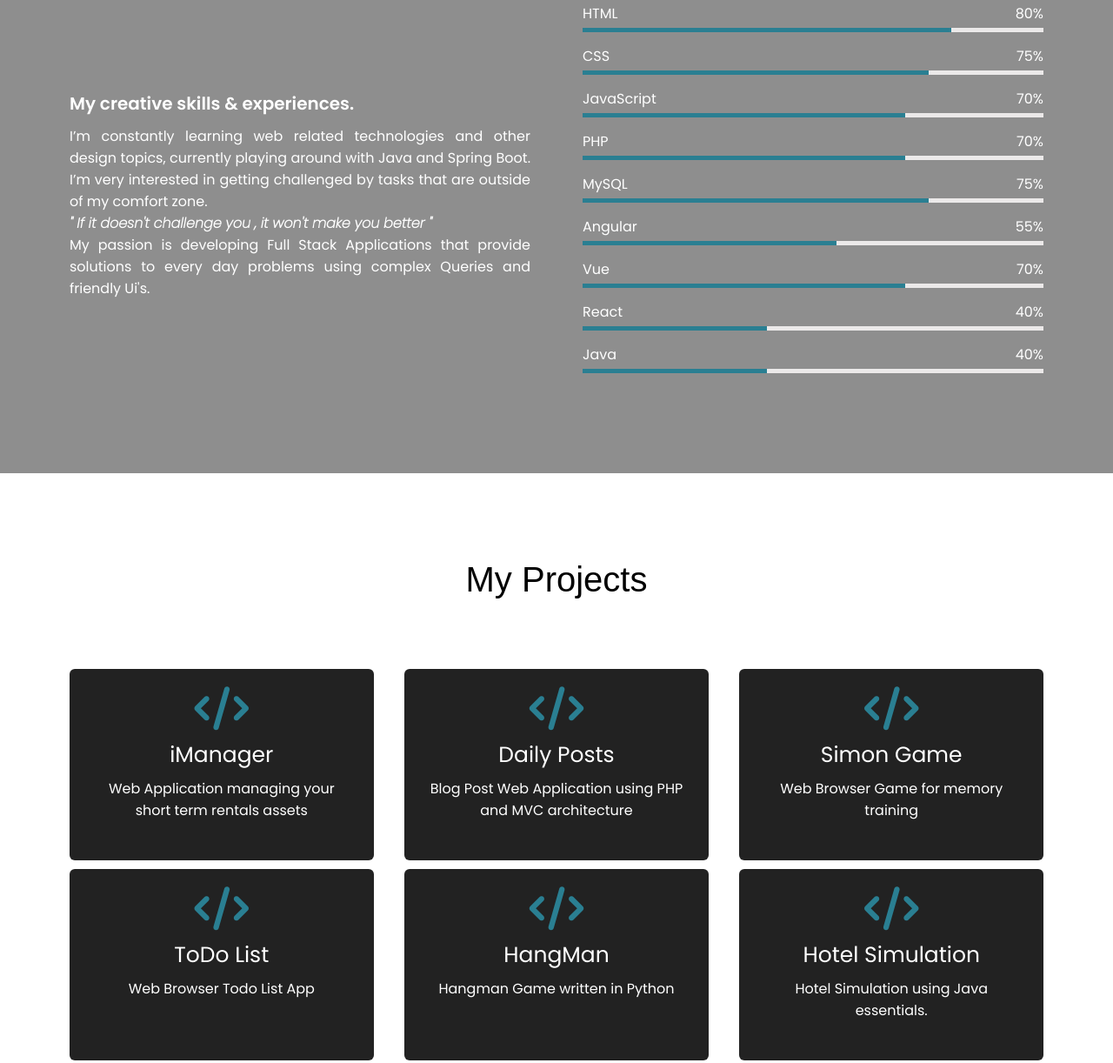
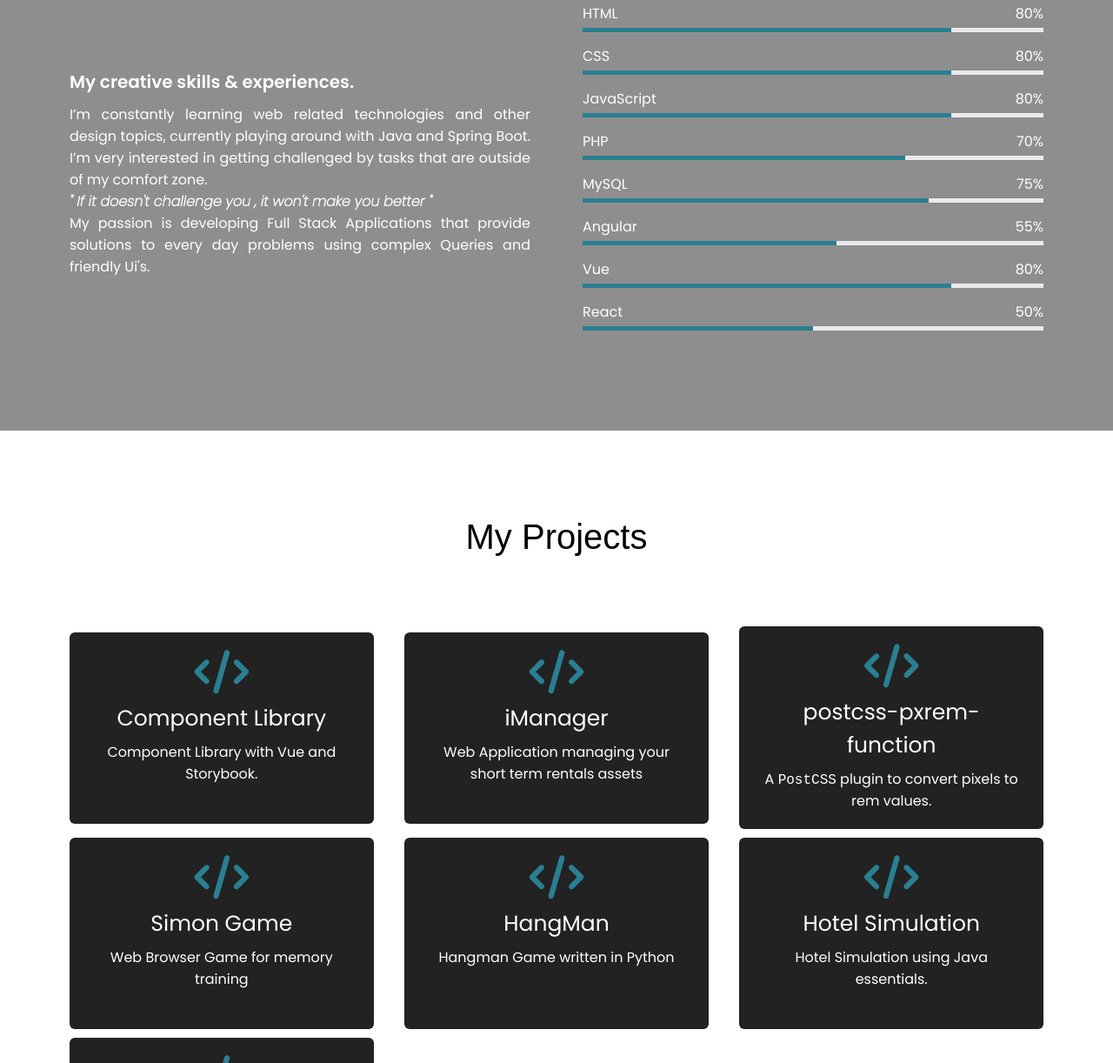
Before and after one commit to AlexanderMar21/Portofolio, a plain HTML site: page index.html in a window 1280 px wide. Shown: the part 1752-2974 px from the top of the page at 87% size. Drawn offline with nearby package versions, Linux system fonts and the light colour scheme.

Commit message:
feat: update skills and projects

```diff
--- a/css/styles.css
+++ b/css/styles.css
@@ -5,33 +5,32 @@
 }
 
 :root {
-    --main-color : rgb(42, 127, 146);
-    --text-color :  rgb(75, 170, 181);
-    --main-grey-bg :rgb(142, 142, 142);
-    --light-grey-bg : rgb(54, 54, 54);
-    --navbar-bg-color : rgba(189, 189, 189 , .95);
+	--main-color: rgb(42, 127, 146);
+	--text-color: rgb(75, 170, 181);
+	--main-grey-bg: rgb(142, 142, 142);
+	--light-grey-bg: rgb(54, 54, 54);
+	--navbar-bg-color: rgba(189, 189, 189, 0.95);
 }
 
 html {
-    scroll-behavior: smooth ;
+	scroll-behavior: smooth;
 	font-size: 62.5%;
 }
 body {
 	width: 100%;
 	font-family: 'Poppins', sans-serif;
 	background-color: white;
-
 }
 a {
 	color: white;
 	text-decoration: none;
 	cursor: pointer;
 }
-section{
+section {
 	padding: 10rem 0;
 }
 
-section .title{
+section .title {
 	position: relative;
 	text-align: center;
 	font-size: 4rem;
@@ -41,7 +40,7 @@ section .title{
 	font-family: 'Ubuntu', sans-serif;
 }
 
-.container{
+.container {
 	max-width: 130rem;
 	padding: 0 8rem;
 	margin: auto;
@@ -56,13 +55,16 @@ section .title{
 	justify-content: space-between;
 }
 
-.about, .projects, .skills, .contact, footer{
+.about,
+.projects,
+.skills,
+.contact,
+footer {
 	font-family: 'Poppins', sans-serif;
 }
 p {
 	font-size: 1.6rem;
 }
-
 
 /* === NavBar   ==== */
 .nav-bar {
@@ -80,10 +82,11 @@ p {
 	background: transparent;
 	color: white;
 }
-.transparent a , .transparent #logo-link {
+.transparent a,
+.transparent #logo-link {
 	color: white;
 }
-.transparent .burger div{
+.transparent .burger div {
 	background-color: white;
 }
 
@@ -108,26 +111,24 @@ p {
 	align-items: center;
 	list-style: none;
 	transition: display 0.3 ease-in-out;
-
 }
 .bracket {
-    color:var(--main-color);
+	color: var(--main-color);
 	opacity: 0;
 	font-weight: 600;
 }
 #contact-link {
 	border-radius: 5px;
-    padding:4px 12px;
+	padding: 4px 12px;
 	border: 3px solid var(--main-color);
 	background-color: transparent;
 }
 
 #contact-link:hover {
-    background-color:  var(--main-color);
+	background-color: var(--main-color);
 }
 #contact-link:hover > a {
 	color: white;
-
 }
 
 .nav-link {
@@ -158,17 +159,17 @@ p {
 /*  toggle button  */
 .burger {
 	position: absolute;
-    top: .75rem;
+	top: 0.75rem;
 	right: 1rem;
 	display: none;
 	transition: transform 0.5s;
-    transition-delay: 0.2s ;
+	transition-delay: 0.2s;
 }
-.burger div{
-    width : 3rem;
-    height: .3rem;
-    background-color: rgb(85, 84, 84)  ;
-    margin: .6rem;
+.burger div {
+	width: 3rem;
+	height: 0.3rem;
+	background-color: rgb(85, 84, 84);
+	margin: 0.6rem;
 	transition: all 300ms ease-in;
 }
 
@@ -177,7 +178,7 @@ p {
 	display: none;
 	text-align: center;
 	position: fixed;
-    bottom:15.6rem;
+	bottom: 15.6rem;
 	right: 6vw;
 	width: 3.5rem;
 	height: 3.5rem;
@@ -186,23 +187,22 @@ p {
 }
 
 #top-arrow.top-arrow-mobile {
-    bottom:4rem;
+	bottom: 4rem;
 	right: 2vw;
 }
 
-#top-arrow > span{
+#top-arrow > span {
 	display: inline-block;
 	width: 100%;
 	height: 100%;
 	text-align: center;
-
 }
-#top-arrow > span > i{
+#top-arrow > span > i {
 	color: var(--main-color);
 	margin: 0.3rem auto;
-    transition:all 0.3s ease;
+	transition: all 0.3s ease;
 }
-#top-arrow:hover > span > i{
+#top-arrow:hover > span > i {
 	opacity: 0.8;
 	color: white;
 	transform: scale(1.11);
@@ -211,20 +211,21 @@ p {
 /* Home */
 .home {
 	font-family: 'Inconsolata', monospace;
-    height:100vh;
-    background-image: linear-gradient(to right bottom , rgba(68, 68, 68, 0.6) , rgba(140, 137, 137, 0.6)),url("../img/cover.jpg");
+	height: 100vh;
+	background-image: linear-gradient(to right bottom, rgba(68, 68, 68, 0.6), rgba(140, 137, 137, 0.6)),
+		url('../img/cover.jpg');
 	background-size: cover;
-    background-position:top right;
+	background-position: top right;
 	background-attachment: fixed;
 	display: flex;
-    align-items:center;
+	align-items: center;
 }
-.home .container{
+.home .container {
 	margin: auto 0 auto 3rem;
 }
 
 .short-description {
-    color:white;
+	color: white;
 }
 .heading-primary {
 	font-size: 2.8rem;
@@ -243,39 +244,38 @@ p {
 	animation: moveIn 1.7s 1.3s;
 	animation-fill-mode: backwards;
 }
-#auto-typing{
+#auto-typing {
 	font-weight: 600;
 	font-size: 4.1rem;
 	color: var(--text-color);
 }
 
-
 /*  ===== About me   ======= */
 
-.about .about-content .left{
+.about .about-content .left {
 	width: 45%;
 }
-.about .about-content .left img{
+.about .about-content .left img {
 	height: 40rem;
 	width: 40rem;
 	object-fit: cover;
 	border-radius: 0.6rem;
 }
-.about .about-content .right{
+.about .about-content .right {
 	width: 55%;
 }
-.about .about-content .right .text{
+.about .about-content .right .text {
 	font-size: 2.5rem;
 	font-weight: 600;
 	margin-bottom: 1rem;
 }
-.about .about-content .right .text span{
+.about .about-content .right .text span {
 	color: var(--main-color);
 }
-.about .about-content .right p{
+.about .about-content .right p {
 	text-align: justify;
 }
-.about .about-content .right a{
+.about .about-content .right a {
 	display: inline-block;
 	background: var(--main-color);
 	color: #fff;
@@ -287,15 +287,14 @@ p {
 	border: 2px solid var(--main-color);
 	transition: all 0.3s ease;
 }
-.about .about-content .right a:hover{
+.about .about-content .right a:hover {
 	color: var(--main-color);
 	background: none;
 }
 
-
 /* SKills */
 .skills {
-    color:#fff;
+	color: #fff;
 	background: var(--main-grey-bg);
 }
 
@@ -313,111 +312,103 @@ p {
 	text-align: justify;
 }
 
-
 .skills-content .left a:hover {
 	color: var(--main-color);
 	background: none;
 }
 
-.skills .skills-content .right .bars{
+.skills .skills-content .right .bars {
 	margin-bottom: 15px;
 }
-.skills .skills-content .right .info{
+.skills .skills-content .right .info {
 	display: flex;
 	margin-bottom: 0.4rem;
 	align-items: center;
 	justify-content: space-between;
 }
-.skills .skills-content .right span{
+.skills .skills-content .right span {
 	font-weight: 500;
 	font-size: 1.6rem;
 }
-.skills .skills-content .right .line{
-    height: .5rem;
+.skills .skills-content .right .line {
+	height: 0.5rem;
 	width: 100%;
 	background: rgb(235, 233, 233);
 	position: relative;
 }
-.skills .skills-content .right .line::before{
-    content: "";
+.skills .skills-content .right .line::before {
+	content: '';
 	position: absolute;
 	height: 100%;
 	left: 0;
 	top: 0;
 	background: var(--main-color);
 }
-.skills-content .right .html::before{
+.skills-content .right .html::before {
 	width: 80%;
 }
-.skills-content .right .css::before{
+.skills-content .right .css::before {
+	width: 80%;
+}
+.skills-content .right .js::before {
+	width: 80%;
+}
+.skills-content .right .php::before {
+	width: 70%;
+}
+.skills-content .right .mysql::before {
 	width: 75%;
 }
-.skills-content .right .js::before{
-    width: 70%;
-}
-.skills-content .right .php::before{
-    width: 70%;
-}
-.skills-content .right .mysql::before{
-    width: 75%;
-}
-.skills-content .right .angular::before{
+.skills-content .right .angular::before {
 	width: 55%;
 }
-.skills-content .right .vue::before{
-    width: 70%;
+.skills-content .right .vue::before {
+	width: 80%;
 }
-.skills-content .right .react::before{
-    width: 40%;
+.skills-content .right .react::before {
+	width: 50%;
 }
-.skills-content .right .java::before{
-    width: 40%;
-}
-
 
 /* projects */
 
-.projects .serv-content .card{
+.projects .serv-content .card {
 	width: calc(33% - 2rem);
 	background: #222222;
 	text-align: center;
 	min-height: 22rem;
 	margin-bottom: 1rem;
-    border-radius: .6rem;
+	border-radius: 0.6rem;
 	padding: 2rem 2.5rem;
 	cursor: pointer;
 	transition: all 0.3s ease;
 }
-.projects .serv-content .card:hover{
+.projects .serv-content .card:hover {
 	background: var(--main-color);
 }
-.projects .serv-content .card .box{
+.projects .serv-content .card .box {
 	transition: all 0.3s ease;
 }
-.projects .serv-content .card:hover .box{
+.projects .serv-content .card:hover .box {
 	transform: scale(1.05);
 }
-.projects .serv-content .card i{
+.projects .serv-content .card i {
 	font-size: 5rem;
 	color: var(--main-color);
 	transition: color 0.3s ease;
 }
-.projects .serv-content .card:hover i{
+.projects .serv-content .card:hover i {
 	color: #fff;
 }
-.projects .serv-content .card .text{
+.projects .serv-content .card .text {
 	font-size: 2.5rem;
 	font-weight: 500;
 	margin: 1rem 0 0.7rem 0;
 }
 
-
-
-
 /* contact  */
 
 .contact {
-    color:#fff;
+	color: #fff;
 	background: var(--main-grey-bg);
 }
 .contact .contact-content {
@@ -427,61 +418,57 @@ p {
 	align-items: center;
 }
 
-.contact-content .left{
+.contact-content .left {
 	display: flex;
 	flex-wrap: wrap;
 	justify-content: space-around;
 	align-items: center;
 }
-.contact .contact-content .column{
+.contact .contact-content .column {
 	width: 80%;
 }
-.contact .contact-content .text{
+.contact .contact-content .text {
 	font-size: 2.2rem;
 	font-weight: 600;
 	margin-bottom: 1rem;
 	text-align: center;
 }
-.contact .contact-content .left p{
+.contact .contact-content .left p {
 	text-align: justify;
 	font-size: 1.6rem;
 }
-.contact .contact-content .left .icons{
+.contact .contact-content .left .icons {
 	margin: 1rem 0;
 }
-.contact .contact-content .row{
+.contact .contact-content .row {
 	width: 100%;
 	display: flex;
 	height: 6.5rem;
 	align-items: center;
 	font-size: 1.6rem;
 }
-.contact .contact-content .row .info{
+.contact .contact-content .row .info {
 	margin-left: 3rem;
-
 }
-.contact .contact-content .row i{
+.contact .contact-content .row i {
 	font-size: 2.5rem;
 	color: var(--main-color);
-
 }
-.contact .contact-content .info .head{
+.contact .contact-content .info .head {
 	font-weight: 500;
-
 }
-.contact .contact-content .info .sub-title{
+.contact .contact-content .info .sub-title {
 	color: rgb(41, 41, 41);
 }
 
-
 /* Footer */
 
-footer{
+footer {
 	margin-top: 5rem;
 	padding-bottom: 1rem;
 	width: 100%;
 	text-align: center;
-    color:var(--main-color);
+	color: var(--main-color);
 	background-color: white;
 }
 footer h4 {
@@ -496,38 +483,34 @@ footer h3 {
 	font-size: 1.5rem;
 }
 
-
-
-
 /* responsive media */
 
 @media (max-width: 1300px) {
-    .home .container{
+	.home .container {
 		margin-left: 0rem;
 	}
 }
 
 @media (max-width: 1104px) {
-    .about .about-content .left img{
+	.about .about-content .left img {
 		height: 35rem;
 		width: 35rem;
 	}
-    .nav-items{
+	.nav-items {
 		width: 58%;
 	}
 }
 
 @media (max-width: 991px) {
-    .container{
+	.container {
 		padding: 0 5rem;
 	}
-    .nav-items{
+	.nav-items {
 		width: 69%;
 	}
 }
 
-@media (max-width: 947px){
-
+@media (max-width: 947px) {
 	.nav-bar {
 		flex-direction: column;
 		align-items: flex-start;
@@ -535,8 +518,8 @@ footer h3 {
 	.nav-item {
 		margin: 0.3rem 0;
 	}
-    .burger{
-        margin-top:1rem;
+	.burger {
+		margin-top: 1rem;
 		margin-right: 5%;
 		margin-left: auto;
 		display: block;
@@ -551,46 +534,44 @@ footer h3 {
 	#nav-ul.show {
 		display: flex;
 		margin-bottom: 1rem;
-
 	}
 
-    .container{
+	.container {
 		max-width: 93rem;
 	}
-    .about .about-content .column{
+	.about .about-content .column {
 		width: 100%;
 	}
-    .about .about-content .left{
+	.about .about-content .left {
 		display: flex;
 		justify-content: center;
 		margin: 0 auto 6rem;
 	}
 
-    .projects .serv-content .card{
+	.projects .serv-content .card {
 		width: calc(50% - 1rem);
 		margin-bottom: 20px;
 	}
 	.skills .skills-content .column,
-    .contact .contact-content .column{
+	.contact .contact-content .column {
 		width: 100%;
 		margin-bottom: 3.5rem;
 	}
-
 }
 
 @media (max-width: 690px) {
-    .container{
+	.container {
 		padding: 0 2.4rem;
 	}
 	html {
 		font-size: 55.7%;
 	}
-    .projects .serv-content .card{
+	.projects .serv-content .card {
 		width: 100%;
 	}
 }
 @media (max-width: 490px) {
-    .container{
+	.container {
 		padding: 0 2rem;
 	}
 	html {
@@ -599,13 +580,10 @@ footer h3 {
 }
 
 @media (max-width: 400) {
-
 	html {
 		font-size: 50%;
 	}
-
 }
-
 
 /*  Effects - Animations */
 #hamBurger.toggle:hover {
@@ -613,24 +591,22 @@ footer h3 {
 }
 
 .toggle .line1 {
-
-    transform: rotate(-45deg) translate(-.6rem , .7rem);
+	transform: rotate(-45deg) translate(-0.6rem, 0.7rem);
 }
 .toggle .line2 {
 	transform: translateX(-1rem);
 	opacity: 0;
-
 }
 .toggle .line3 {
-    transform: rotate(+45deg) translate(-.6rem , -.7rem);
+	transform: rotate(+45deg) translate(-0.6rem, -0.7rem);
 }
 
 @keyframes moveRight {
-    0%{
+	0% {
 		opacity: 0;
 		transform: translateX(-150px);
 	}
-    80%{
+	80% {
 		transform: translateX(+10px);
 	}
 	100% {
@@ -640,11 +616,11 @@ footer h3 {
 }
 
 @keyframes moveLeft {
-    0%{
+	0% {
 		opacity: 0;
 		transform: translateX(15rem);
 	}
-    80%{
+	80% {
 		transform: translateX(-1rem);
 	}
 	100% {
@@ -653,16 +629,16 @@ footer h3 {
 	}
 }
 
-@keyframes moveIn{
-    0%{
+@keyframes moveIn {
+	0% {
 		opacity: 0;
 		transform: translateY(19rem);
 	}
 	90% {
-        transform: translateY(-.8rem);
+		transform: translateY(-0.8rem);
 	}
 	100% {
 		opacity: 1;
-        transform: translate(0) ;
+		transform: translate(0);
 	}
 }
--- a/index.html
+++ b/index.html
@@ -104,14 +104,14 @@
                     <div class="bars">
                         <div class="info">
                             <span>CSS</span>
-                            <span>75%</span>
+                            <span>80%</span>
                         </div>
                         <div class="line css"></div>
                     </div>
                     <div class="bars">
                         <div class="info">
                             <span>JavaScript</span>
-                            <span>70%</span>
+                            <span>80%</span>
                         </div>
                         <div class="line js"></div>
                     </div>
@@ -139,23 +139,16 @@
                     <div class="bars">
                         <div class="info">
                             <span>Vue</span>
-                            <span>70%</span>
+                            <span>80%</span>
                         </div>
                         <div class="line vue"></div>
                     </div>
                     <div class="bars">
                         <div class="info">
                             <span>React</span>
-                            <span>40%</span>
+                            <span>50%</span>
                         </div>
                         <div class="line react"></div>
-                    </div>
-                    <div class="bars">
-                        <div class="info">
-                            <span>Java</span>
-                            <span>40%</span>
-                        </div>
-                        <div class="line java"></div>
                     </div>
                 </div>
             </div>
@@ -169,6 +162,15 @@
             <h2 class="title">My Projects</h2>
             <div class="serv-content">
                 <div class="card">
+                    <a target="_blank" href="https://grand-cheesecake-37643e.netlify.app/?path=/docs/atoms-accordion--docs">
+                        <div class="box">
+                            <i class="fas fa-code"></i>
+                            <div class="text">Component Library</div>
+                            <p>Component Library with Vue and Storybook.</p>
+                        </div>
+                    </a>
+                </div>
+                <div class="card">
                     <a target="_blank" href="https://imngr.net">
                         <div class="box">
                             <i class="fas fa-code"></i>
@@ -178,11 +180,11 @@
                     </a>
                 </div>
                  <div class="card">
-                    <a target="_blank" href="https://github.com/AlexanderMar21/PHP_MVC_POSTS">
+                    <a target="_blank" href="https://www.npmjs.com/package/postcss-pxrem-function">
                         <div class="box">
                             <i class="fas fa-code"></i>
-                            <div class="text">Daily Posts</div>
-                            <p>Blog Post Web Application using PHP and MVC architecture </p>
+                            <div class="text">postcss-pxrem-function</div>
+                            <p>A <code>PostCSS</code> plugin to convert pixels to rem values. </p>
                         </div>
                     </a>
                 </div>
@@ -192,15 +194,6 @@
                             <i class="fas fa-code"></i>
                             <div class="text">Simon Game</div>
                             <p>Web Browser Game for memory training</p>
-                        </div>
-                    </a>
-                </div>
-                <div class="card">
-                    <a target="_blank" href="https://alexandermar21.github.io/TodoList2/">
-                        <div class="box">
-                            <i class="fas fa-code"></i>
-                            <div class="text">ToDo List</div>
-                            <p>Web Browser Todo List App</p>
                         </div>
                     </a>
                 </div>
@@ -259,7 +252,7 @@
                             <i class="fas fa-map-marker-alt"></i>
                             <div class="info">
                                 <div class="head">Address</div>
-                                <div class="sub-title">Dr Karl Renner Gasse, Wimpassing</div>
+                                <div class="sub-title">Franz Schubert Weg, Pitten</div>
                             </div>
                         </div>
                         <div class="row">
```
Lines whose indentation alone changed are shown as unchanged.
